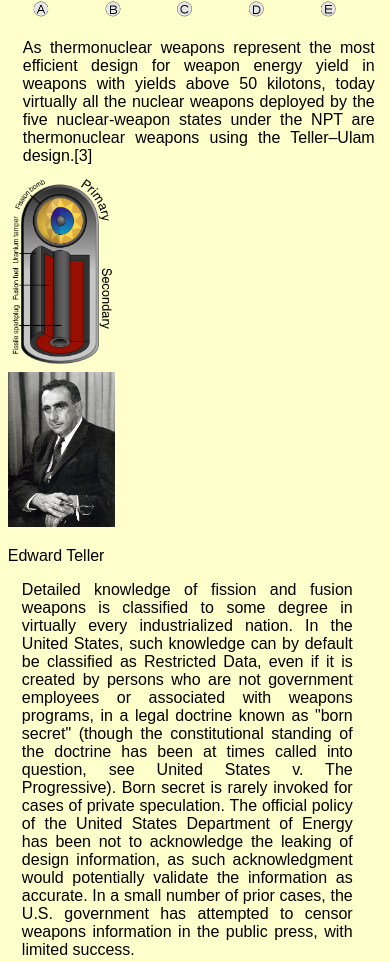
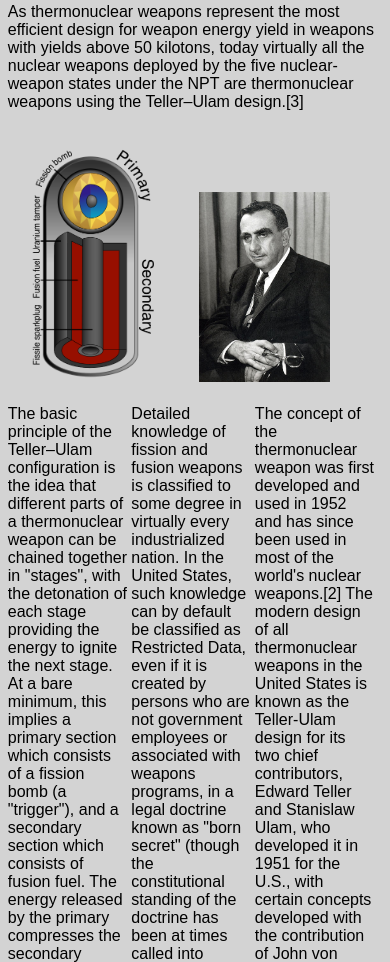
Before and after one commit to griffshelley/368-As7_wiki, a plain HTML site: page index.html in a window 390 px wide. Shown: the part 584-1546 px from the top of the page. Drawn offline with Linux system fonts and the light colour scheme; a web font is replaced by a local one.

Commit message:
added responsive

```diff
--- a/css/styles.css
+++ b/css/styles.css
@@ -1,13 +1,64 @@
 /* Stylesheet */
 
+.grid_1 { width: 6.5%; } /* 65px/1000px = 0.065px */
+.grid_2 { width: 15%; } /* 150px/1000px =  0.15px */
+.grid_3 { width: 23.5%; } /* 235px/1000px = 0.235px */
+.grid_4 { width: 32%; } /* 320px/1000px = 0.32px */
+.grid_5 { width: 40.5%; } /* 405px/1000px = 0.405px */
+.grid_6 { width: 49%; } /* 490px/1000px = 0.49px */
+.grid_7 { width: 57.5%; } /* 575px/1000px = 0.575px */
+.grid_8 { width: 66%; } /* 660px/1000px = 0.66px */
+.grid_9 { width: 74.5%; } /* 745px/1000px = 0.745px */
+.grid_10 { width: 83%; } /* 830px/1000px = 0.83px */
+.grid_11 { width: 91.5%; } /* 915px/1000px = 0.915px */
+.grid_12 { width: 100%; } /* 1000px/1000px = 1 */
+
+.grid_1,
+.grid_2,
+.grid_3,
+.grid_4,
+.grid_5,
+.grid_6,
+.grid_7,
+.grid_8,
+.grid_9,
+.grid_10,
+.grid_11,
+.grid_12 {
+	margin: 0 1% 1% 0;
+	float: left;
+	display: block;
+}
+
+.clear{clear:both;display:block;overflow:hidden;visibility:hidden;width:0;height:0}.clearfix:after{clear:both;content:' ';display:block;font-size:0;line-height:0;visibility:hidden;width:0;height:0}* html .clearfix,*:first-child+html .clearfix{zoom:1}
+
+.container_12{
+width: 960px;
+margin: auto;
+}
+
 body{
-	background-color: #FFC;
-	font-family: 'Montaga';
-	font-size: 1em;
+background-color: #FFC;
+font-family: 'Montaga';
+font-size: 1em;
+}
+
+.stages{
+width: 96%;
 }
 
 h1 {
 font-family: 'Montaga';
+}
+
+#teller, #ulam{
+width: 35%;
+margin: 5%;
+}
+
+.names{
+float: right;
+position: relative;
 }
 
 li{
@@ -24,15 +75,10 @@ list-style: none;
 .dropcap {
 font-size: 3em;
 float: left;
-margin: -3.5% .01%;
+position: relative;
+bottom: 30px;
 }
 
-#paragraph3, .paragraph1, #paragraph2, #paragraph4{
-margin: 3%;
-position: relative;
-left: 1%;
-text-align: justify;
-}
 
 p{
 font-stretch: expanded;
@@ -43,7 +89,6 @@ border-bottom: 5px black solid;
 }
 
 #footer {
-border-top: 2px black solid;
 margin: 2%;
 }
 
@@ -51,11 +96,34 @@ p {
 font-family: Arial;
 }
 
-
 .grid_6 img{
-width: 62%;
+width: 50%;
 }
 
 .bombpic{
 align: center;
 }
+
+
+
+@media screen and (max-width: 1024px){
+	body{ background: lightgray;}
+	.stages{ width: 90%;}
+	.container_12 {width: 96%;}
+	.headerlev2 { float: left;}
+
+}
+
+@media screen and (max-width: 768px){
+	body{ background: white;}
+	.container_12 {width: 96%;}
+	p{width: 100%;}
+	.headerlev2 {position: relative;  top: -2%;}
+
+
+
+@media screen and (max-width: 480px){
+	body{ background: lightgray;}
+	.container { width: 96%;}
+	.headerlev2 { float: left;}
+}
--- a/index.html
+++ b/index.html
@@ -9,7 +9,7 @@
 	<link href="favicon.ico"/>
 	<link href='http://fonts.googleapis.com/css?family=Montaga' rel='stylesheet' type='text/css'>
 	<link rel="stylesheet" href="css/normalize.css" />
-	<link rel="stylesheet" href="css/960.css" />
+
 	<link rel="stylesheet" href="css/styles.css" />
 
 </head>
@@ -27,7 +27,7 @@
 
 <!--navigation-->
 
-	<div class="grid_12">
+	<div>
 
     	<ul class="nav">
     		<li><a href="http://960.gs">The Grid</a></li>
@@ -45,68 +45,44 @@
     A thermonuclear weapon is a nuclear weapon design that uses the heat generated by a fission bomb to compress and ignite a nuclear fusion stage. This results in a greatly increased explosive power. It is colloquially referred to as a hydrogen bomb or H-bomb because it employs hydrogen fusion, though in most applications the majority of its destructive energy comes from uranium fission, not hydrogen fusion alone. The fusion stage in such weapons is required to efficiently cause the large quantities of fission characteristic of most thermonuclear weapons.
     </p>
 
-<!--Image 1-->
-
-
- 		<img src="teller-ulam-bomb.png" class="grid_12"/>
 
 
 
+	<img src="teller-ulam-bomb.png" class="stages"/>
 
-
-<!--paragraph 2-->
-
-      <p id="paragraph3">
+    <p id="paragraph3">
     As thermonuclear weapons represent the most efficient design for weapon energy yield in weapons with yields above 50 kilotons, today virtually all the nuclear weapons deployed by the five nuclear-weapon states under the NPT are thermonuclear weapons using the Teller–Ulam design.[3]
     </p>
 
 
 
-   <!--Image 2-->
+
+<div>
+	<img src="teller-ulam.png" id="ulam"/>
+    <img src="teller.jpeg" id="teller"/>
+</div>
 
 
-   <div class="grid_6">
-	<img src="teller-ulam.png" />
-   </div>
+ <!--paragraph 4-->
+<div class="grid_12">
 
-    <!--Image 3-->
-
-<div class="grid_6">
- <img src="teller.jpeg" />
-            <p class="names">Edward Teller</p>
-</div>
-
- <!--paragraph 4-->
-  <div class="grid_12">
-    <p id="paragraph4">
-    	Detailed knowledge of fission and fusion weapons is classified to some degree in virtually every industrialized nation. In the United States, such knowledge can by default be classified as Restricted Data, even if it is created by persons who are not government employees or associated with weapons programs, in a legal doctrine known as "born secret" (though the constitutional standing of the doctrine has been at times called into question, see United States v. The Progressive). Born secret is rarely invoked for cases of private speculation. The official policy of the United States Department of Energy has been not to acknowledge the leaking of design information, as such acknowledgment would potentially validate the information as accurate. In a small number of prior cases, the U.S. government has attempted to censor weapons information in the public press, with limited success.
-    </p>
-  </div>
+    <p class="grid_4 alpha">The basic principle of the Teller–Ulam configuration is the idea that different parts of a thermonuclear weapon can be chained together in "stages", with the detonation of each stage providing the energy to ignite the next stage. At a bare minimum, this implies a primary section which consists of a fission bomb (a "trigger"), and a secondary section which consists of fusion fuel. The energy released by the primary compresses the secondary through a process called "radiation implosion", at which point it is heated and undergoes nuclear fusion. Because of the staged design, it is thought that a tertiary section, again of fusion fuel, could be added as well, based on the same principle as the secondary; the AN602 "Tsar Bomba" is thought to have been a three-stage device.</p>
 
 
+    <p class="grid_4">Detailed knowledge of fission and fusion weapons is classified to some degree in virtually every industrialized nation. In the United States, such knowledge can by default be classified as Restricted Data, even if it is created by persons who are not government employees or associated with weapons programs, in a legal doctrine known as "born secret" (though the constitutional standing of the doctrine has been at times called into question, see United States v. The Progressive). Born secret is rarely invoked for cases of private speculation. The official policy of the United States Department of Energy has been not to acknowledge the leaking of design information, as such acknowledgment would potentially validate the information as accurate. In a small number of prior cases, the U.S. government has attempted to censor weapons information in the public press, with limited success.</p>
 
 
+    <p class="grid_4 omega">The concept of the thermonuclear weapon was first developed and used in 1952 and has since been used in most of the world's nuclear weapons.[2] The modern design of all thermonuclear weapons in the United States is known as the Teller-Ulam design for its two chief contributors, Edward Teller and Stanislaw Ulam, who developed it in 1951 for the U.S., with certain concepts developed with the contribution of John von Neumann. The first test of a hydrogen bomb prototype was the "Ivy Mike" nuclear test in 1952, conducted by the United States. The first ready-to-use thermonuclear bomb "RDS-6s" ("Joe 4") was tested on August 12, 1953, in the Soviet Union. Similar devices were developed by the United Kingdom, China, and France, though no specific code names are known for their designs. </p>
 
-
-
-
-
+</div>
 <!--Paragraph 5-->
-
-	<div class="grid_12 alpha">
-    	<p id="paragraph2">
- 			The concept of the thermonuclear weapon was first developed and used in 1952 and has since been used in most of the world's nuclear weapons.[2] The modern design of all thermonuclear weapons in the United States is known as the Teller-Ulam design for its two chief contributors, Edward Teller and Stanislaw Ulam, who developed it in 1951 for the U.S., with certain concepts developed with the contribution of John von Neumann. The first test of a hydrogen bomb prototype was the "Ivy Mike" nuclear test in 1952, conducted by the United States. The first ready-to-use thermonuclear bomb "RDS-6s" ("Joe 4") was tested on August 12, 1953, in the Soviet Union. Similar devices were developed by the United Kingdom, China, and France, though no specific code names are known for their designs.
-		</p>
-
-    </div>
-
-<br><br><br><br><br><br>
+<br><br><br>
 
 
 
 <!--Footer-->
 
-<p id="footer" class="grid_12 alpha">
+<p id="footer">
 Copyright: Griff Shelley. 2013. Desn 368. Please don't put me on any no-fly lists.
 </p>
 
```
